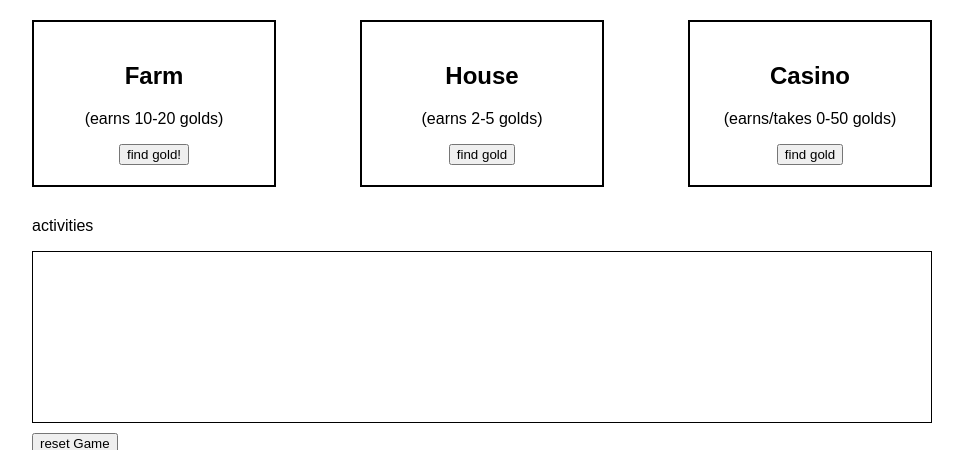
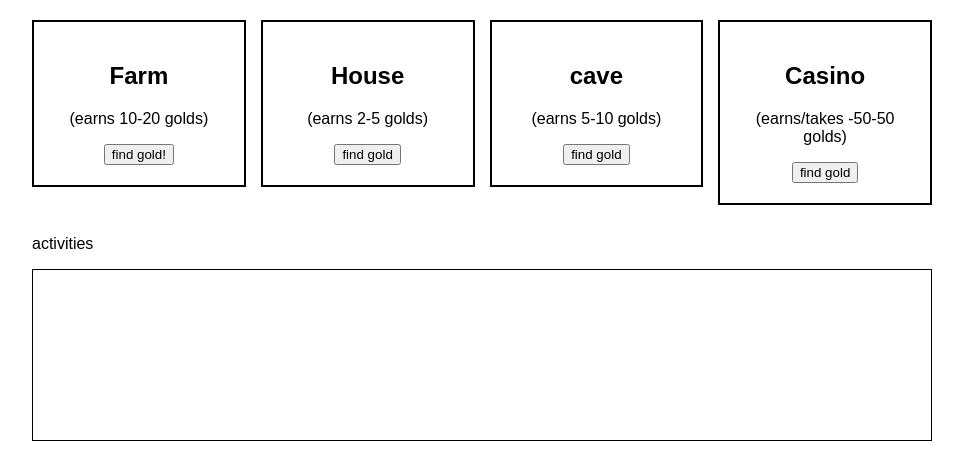
Before and after one commit to AhmadSHW/Ninja-Gold, a Flask app: page / in a window 1280 px wide. Shown: the part 47-497 px from the top of the page, without its empty margins (158-1121 px from the left). Run offline with Flask 3, Linux system fonts and the light colour scheme.

Commit message:
update my index.html code

```diff
--- /dev/null
+++ b/ninja_gold.txt
@@ -0,0 +1 @@
+https://github.com/AhmadSHW/Ninja-Gold
--- a/templates/index.html
+++ b/templates/index.html
@@ -29,10 +29,18 @@
 					<input type="submit" value="find gold">
 				</form>
 			</div>
+			<div class="box">
+				<h2>cave</h2>
+				<p>(earns 5-10 golds)</p>
+				<form action="/process_money"method="post">
+					<input type="hidden" name="building" value="cave">
+					<input type="submit" value="find gold">
+				</form>
+			</div>
 
 			<div class="box">
 				<h2>Casino</h2>
-				<p>(earns/takes 0-50 golds)</p>
+				<p>(earns/takes -50-50 golds)</p>
 				<form action="/process_money"method="post">
 					<input type="hidden" name="building" value="casino">
 					<input type="submit" value="find gold">
```
